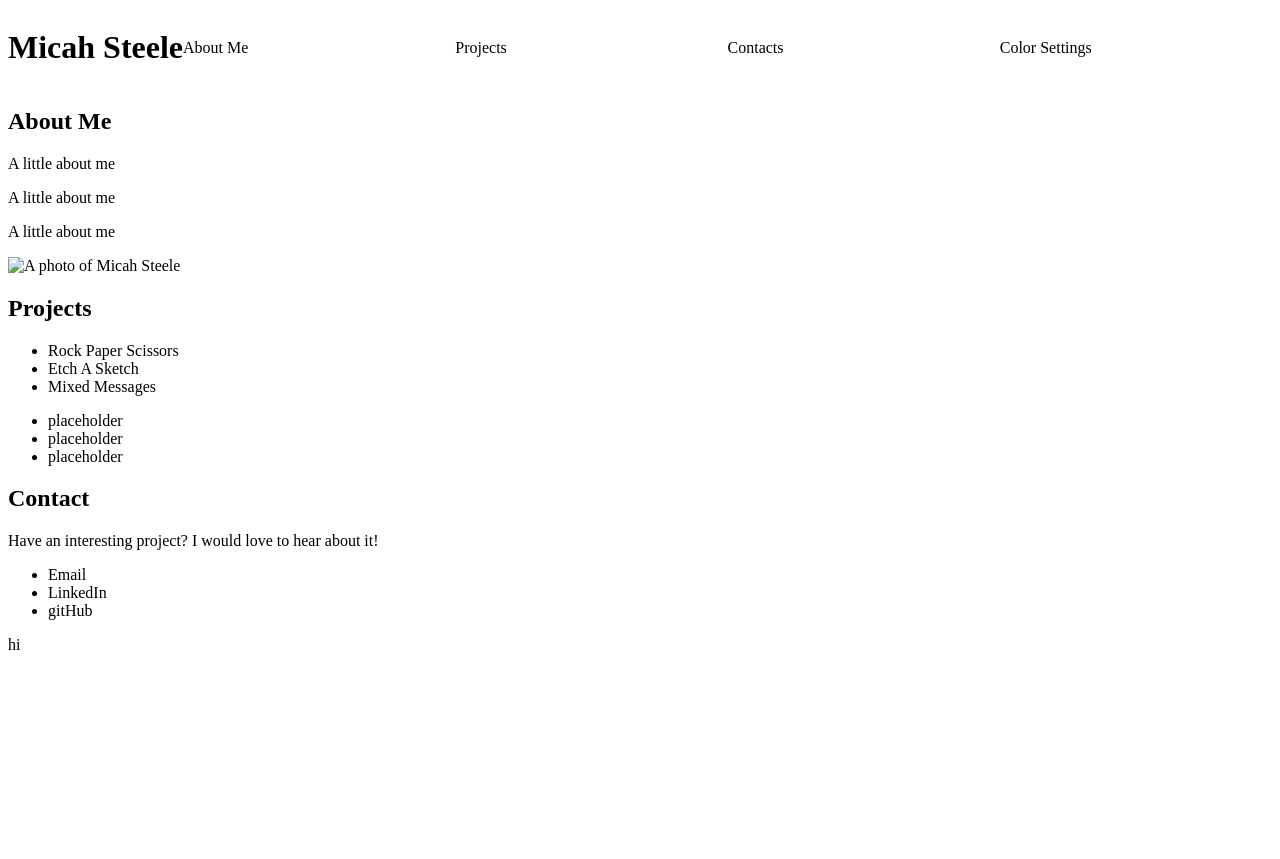
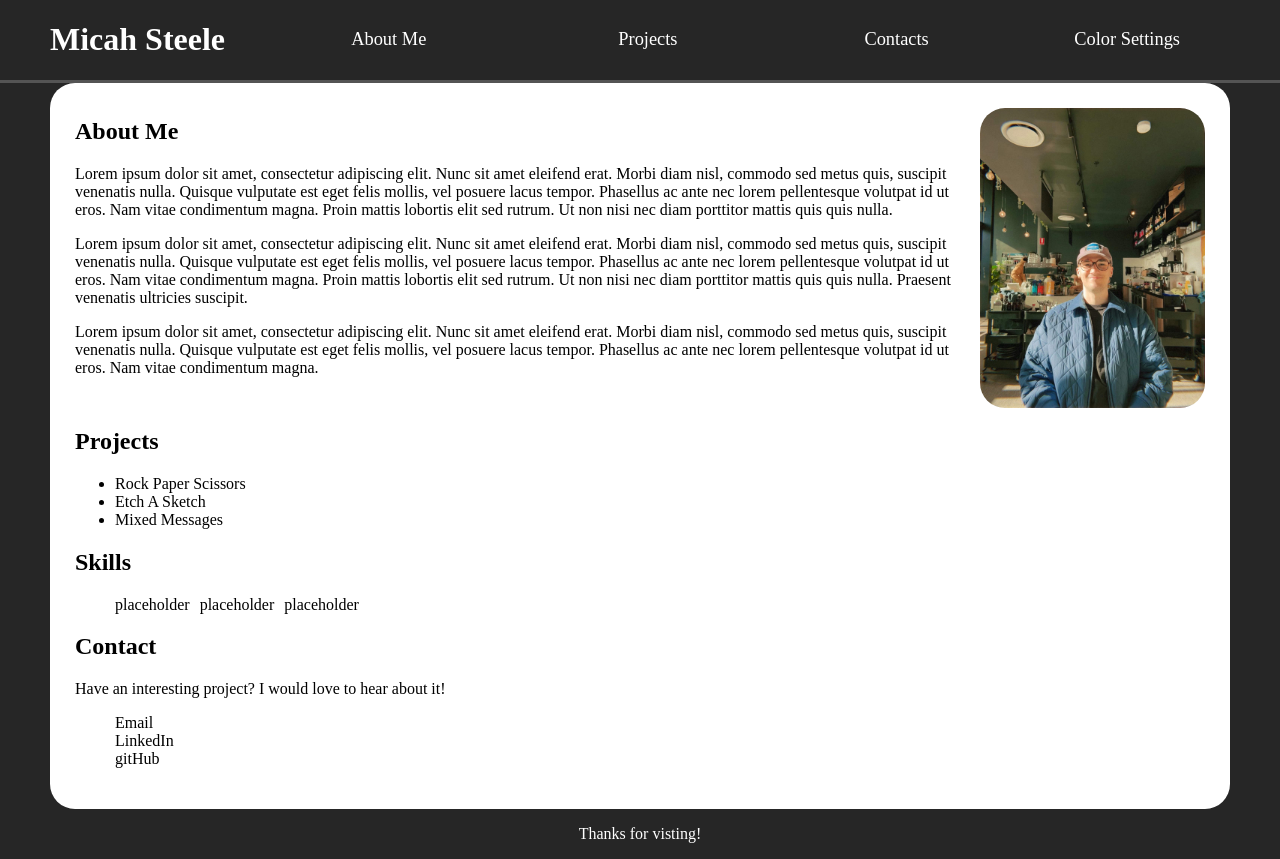
Before and after one commit to micahsteele/Portfolio, a plain HTML site: page index.html in a window 1280 px wide. Before the commit the page ends 800 px from the top, so only its background shows below. Drawn offline with Linux system fonts and the light colour scheme.

Commit message:
scaffolding complete

```diff
--- a/index.html
+++ b/index.html
@@ -7,6 +7,7 @@
     <link rel="stylesheet" href="style.css">
     <script src="script.js" defer></script>
 </head>
+<body>
 <header>
     <h1>Micah Steele</h1>
     <div>
@@ -20,11 +21,22 @@
     <div class="about-me">
         <div>
             <h2>About Me</h2>
-            <p>A little about me</p>
-            <p>A little about me</p>
-            <p>A little about me</p>
+            <p>Lorem ipsum dolor sit amet, consectetur adipiscing elit. Nunc sit amet eleifend erat. Morbi diam
+                nisl, commodo sed metus quis, suscipit venenatis nulla. Quisque vulputate est eget felis mollis,
+                vel posuere lacus tempor. Phasellus ac ante nec lorem pellentesque volutpat id ut eros. Nam vitae
+                condimentum magna. Proin mattis lobortis elit sed rutrum. Ut non nisi nec diam porttitor mattis quis
+                quis nulla. </p>
+            <p>Lorem ipsum dolor sit amet, consectetur adipiscing elit. Nunc sit amet eleifend erat. Morbi diam
+                nisl, commodo sed metus quis, suscipit venenatis nulla. Quisque vulputate est eget felis mollis,
+                vel posuere lacus tempor. Phasellus ac ante nec lorem pellentesque volutpat id ut eros. Nam vitae
+                condimentum magna. Proin mattis lobortis elit sed rutrum. Ut non nisi nec diam porttitor mattis quis
+                quis nulla. Praesent venenatis ultricies suscipit.</p>
+            <p>Lorem ipsum dolor sit amet, consectetur adipiscing elit. Nunc sit amet eleifend erat. Morbi diam
+                nisl, commodo sed metus quis, suscipit venenatis nulla. Quisque vulputate est eget felis mollis,
+                vel posuere lacus tempor. Phasellus ac ante nec lorem pellentesque volutpat id ut eros. Nam vitae
+                condimentum magna.</p>
         </div>
-        <img src="./01J0533Z9.jpg" alt="A photo of Micah Steele" height="100" width="100">
+        <img src="./01J0533Z9.jpg" alt="A photo of Micah Steele">
     </div>
     <div class="projects">
         <h2>Projects</h2>
@@ -35,6 +47,7 @@
         </ul>
     </div>
     <div class="skills">
+        <h2>Skills</h2>
         <ul>
             <li>placeholder</li>
             <li>placeholder</li>
@@ -51,8 +64,8 @@
         </ul>
     </div>
 </main>
-<footer></footer>
-<body>
-    <p>hi</p>
+<footer>
+    <p>Thanks for visting!</p>
+</footer>
 </body>
 </html>
--- a/style.css
+++ b/style.css
@@ -1,15 +1,83 @@
+body {
+    margin: 0;
+    background-color: #262626;
+}
+
+main {
+    background-color: white;
+    border-radius: 25px;
+    margin-left: 50px;
+    margin-right: 50px;
+}
+
 header {
     display: flex;
     justify-content: space-between;
     align-items: center;
+    background-color: #262626;
+    color: white;
+    padding-left:50px;
+    border-bottom-style: inset;
+    border-color: black;
+    border-width: medium;
     }
 
 header div  {
     display: flex;
     flex: 1;
-    justify-content:
+    margin-right: 50px;
+    justify-content: end;
 }
 
 .header-links {
+    font-size: 115%;
+}
 
+.about-me {
+    display: flex;
+    justify-content: center;
+    align-items: center;
 }
+
+img {
+    width: 300px;
+    height: 300px;
+    border-radius: 25px;
+    margin-left: 10px;
+    margin-top: 25px;
+    margin-right: 25px;
+}
+
+.about-me, .projects, .skills, .contact {
+    margin-left: 25px;
+}
+
+.projects ul {
+    list-style-type: disc;
+}
+
+.skills ul {
+    display: flex;
+    list-style-type: none;
+    margin-right: 15px;
+}
+
+.skills ul li {
+    margin-right: 10px;
+}
+
+.contact {
+    padding-bottom: 25px;
+}
+
+.contact ul {
+    list-style-type: none;
+}
+
+footer {
+    display: flex;
+    justify-content: center;
+    background-color: #262626;
+    margin: 0;
+    color: white;
+}
```
Also changed, not shown: 01J0533Z9.jpg (added).
